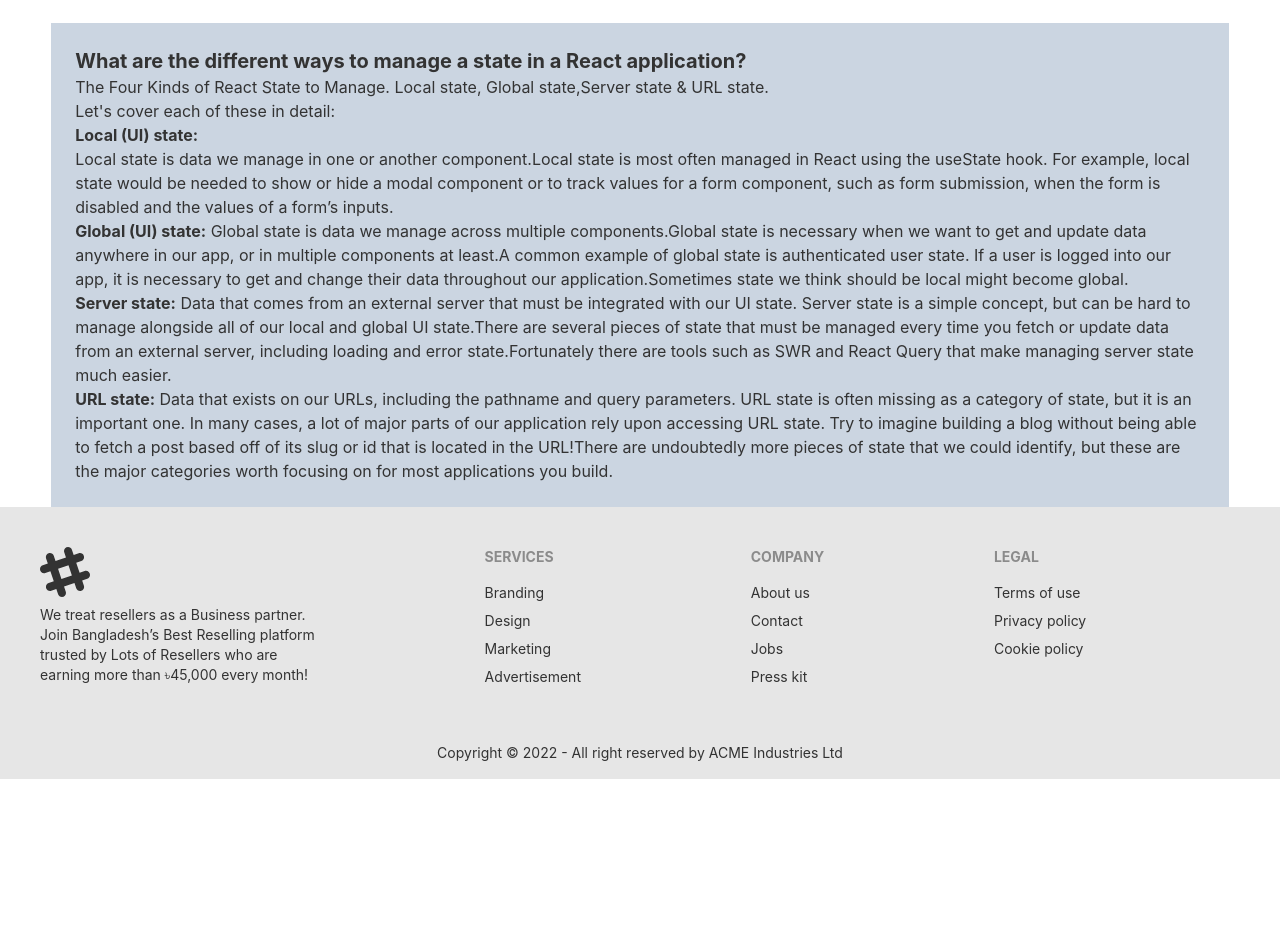
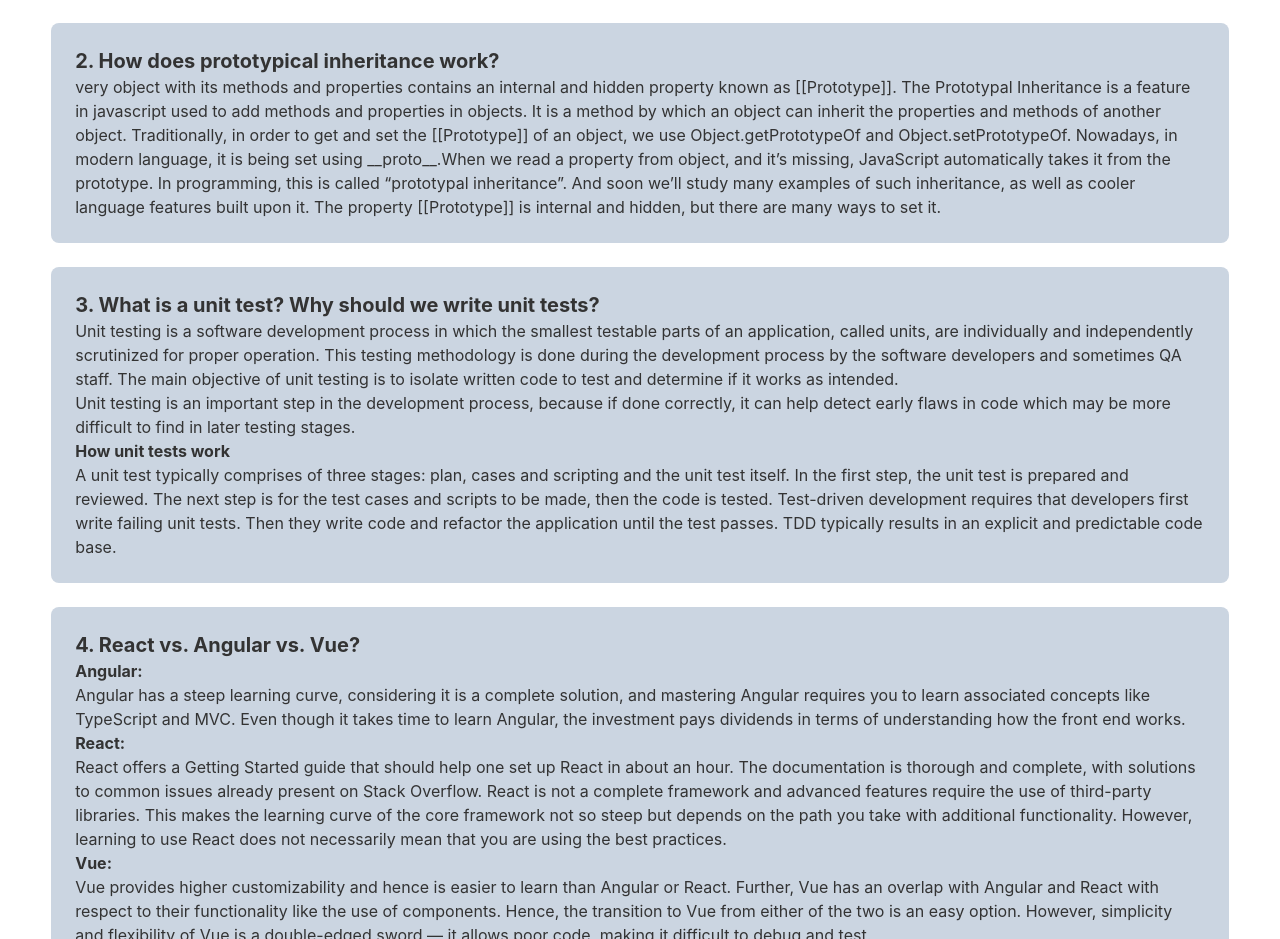
Before and after one commit to nuruzaman-milon/reBuy-client, a React (Create React App) app: page /blog in a window 1280 px wide. Shown: the part 573-1512 px from the top of the page. Before the commit the page ends 1352 px from the top, so only its background shows below. Built offline with nearby package versions, Linux system fonts and the light colour scheme; no server answers.

Commit message:
blog finalize

```diff
--- a/src/pages/Blog/Blog.js
+++ b/src/pages/Blog/Blog.js
@@ -4,7 +4,7 @@
     return (
         <div className='w-[92%] mx-auto'>
             <div className='bg-slate-300 p-6 my-6 rounded-lg'>
-                <h3 className='text-xl font-bold'>What are the different ways to manage a state in a React application?</h3>
+                <h3 className='text-xl font-bold'>1. What are the different ways to manage a state in a React application?</h3>
                 <p>
                     The Four Kinds of React State to Manage. Local state, Global state,Server state & URL state. <br />
                     Let's cover each of these in detail: <br />
@@ -19,20 +19,31 @@
                     In many cases, a lot of major parts of our application rely upon accessing URL state. Try to imagine building a blog without being able to fetch a post based off of its slug or id that is located in the URL!There are undoubtedly more pieces of state that we could identify, but these are the major categories worth focusing on for most applications you build.
                 </p>
             </div>
-            <div className='bg-slate-300 p-6'>
-                <h3 className='text-xl font-bold'>What are the different ways to manage a state in a React application?</h3>
+            <div className='bg-slate-300 p-6 my-6 rounded-lg'>
+                <h3 className='text-xl font-bold'>2. How does prototypical inheritance work?</h3>
                 <p>
-                    The Four Kinds of React State to Manage. Local state, Global state,Server state & URL state. <br />
-                    Let's cover each of these in detail: <br />
-                    <strong>Local (UI) state:</strong> <br /> Local state is data we manage in one or another component.Local state is most often managed in React using the useState hook.
-                    For example, local state would be needed to show or hide a modal component or to track values for a form component, such as form submission, when the form is disabled and the values of a form’s inputs. <br />
+                    very object with its methods and properties contains an internal and hidden property known as [[Prototype]]. The Prototypal Inheritance is a feature in javascript used to add methods and properties in objects. It is a method by which an object can inherit the properties and methods of another object. Traditionally, in order to get and set the [[Prototype]] of an object, we use Object.getPrototypeOf and Object.setPrototypeOf. Nowadays, in modern language, it is being set using __proto__.When we read a property from object, and it’s missing, JavaScript automatically takes it from the prototype. In programming, this is called “prototypal inheritance”. And soon we’ll study many examples of such inheritance, as well as cooler language features built upon it. The property [[Prototype]] is internal and hidden, but there are many ways to set it.
+                </p>
+            </div>
+            <div className='bg-slate-300 p-6 my-6 rounded-lg'>
+                <h3 className='text-xl font-bold'>3. What is a unit test? Why should we write unit tests?</h3>
+                <p>
+                    Unit testing is a software development process in which the smallest testable parts of an application, called units, are individually and independently scrutinized for proper operation. This testing methodology is done during the development process by the software developers and sometimes QA staff.  The main objective of unit testing is to isolate written code to test and determine if it works as intended. <br /> Unit testing is an important step in the development process, because if done correctly, it can help detect early flaws in code which may be more difficult to find in later testing stages. <br />
+                    <strong>How unit tests work</strong> <br />
+                    A unit test typically comprises of three stages: plan, cases and scripting and the unit test itself. In the first step, the unit test is prepared and reviewed. The next step is for the test cases and scripts to be made, then the code is tested.
 
-                    <strong>Global (UI) state:</strong> Global state is data we manage across multiple components.Global state is necessary when we want to get and update data anywhere in our app, or in multiple components at least.A common example of global state is authenticated user state. If a user is logged into our app, it is necessary to get and change their data throughout our application.Sometimes state we think should be local might become global. <br />
-
-                    <strong>Server state:</strong> Data that comes from an external server that must be integrated with our UI state. Server state is a simple concept, but can be hard to manage alongside all of our local and global UI state.There are several pieces of state that must be managed every time you fetch or update data from an external server, including loading and error state.Fortunately there are tools such as SWR and React Query that make managing server state much easier. <br />
-
-                    <strong>URL state:</strong> Data that exists on our URLs, including the pathname and query parameters. URL state is often missing as a category of state, but it is an important one.
-                    In many cases, a lot of major parts of our application rely upon accessing URL state. Try to imagine building a blog without being able to fetch a post based off of its slug or id that is located in the URL!There are undoubtedly more pieces of state that we could identify, but these are the major categories worth focusing on for most applications you build.
+                    Test-driven development requires that developers first write failing unit tests. Then they write code and refactor the application until the test passes. TDD typically results in an explicit and predictable code base.
+                </p>
+            </div>
+            <div className='bg-slate-300 p-6 my-6 rounded-lg'>
+                <h3 className='text-xl font-bold'>4. React vs. Angular vs. Vue?</h3>
+                <p>
+                    <strong>Angular:</strong> <br />
+                    Angular has a steep learning curve, considering it is a complete solution, and mastering Angular requires you to learn associated concepts like TypeScript and MVC. Even though it takes time to learn Angular, the investment pays dividends in terms of understanding how the front end works. <br />
+                    <strong>React:</strong> <br />
+                    React offers a Getting Started guide that should help one set up React in about an hour. The documentation is thorough and complete, with solutions to common issues already present on Stack Overflow. React is not a complete framework and advanced features require the use of third-party libraries. This makes the learning curve of the core framework not so steep but depends on the path you take with additional functionality. However, learning to use React does not necessarily mean that you are using the best practices. <br />
+                    <strong>Vue:</strong> <br />
+                    Vue provides higher customizability and hence is easier to learn than Angular or React. Further, Vue has an overlap with Angular and React with respect to their functionality like the use of components. Hence, the transition to Vue from either of the two is an easy option. However, simplicity and flexibility of Vue is a double-edged sword — it allows poor code, making it difficult to debug and test.
                 </p>
             </div>
         </div>
```
